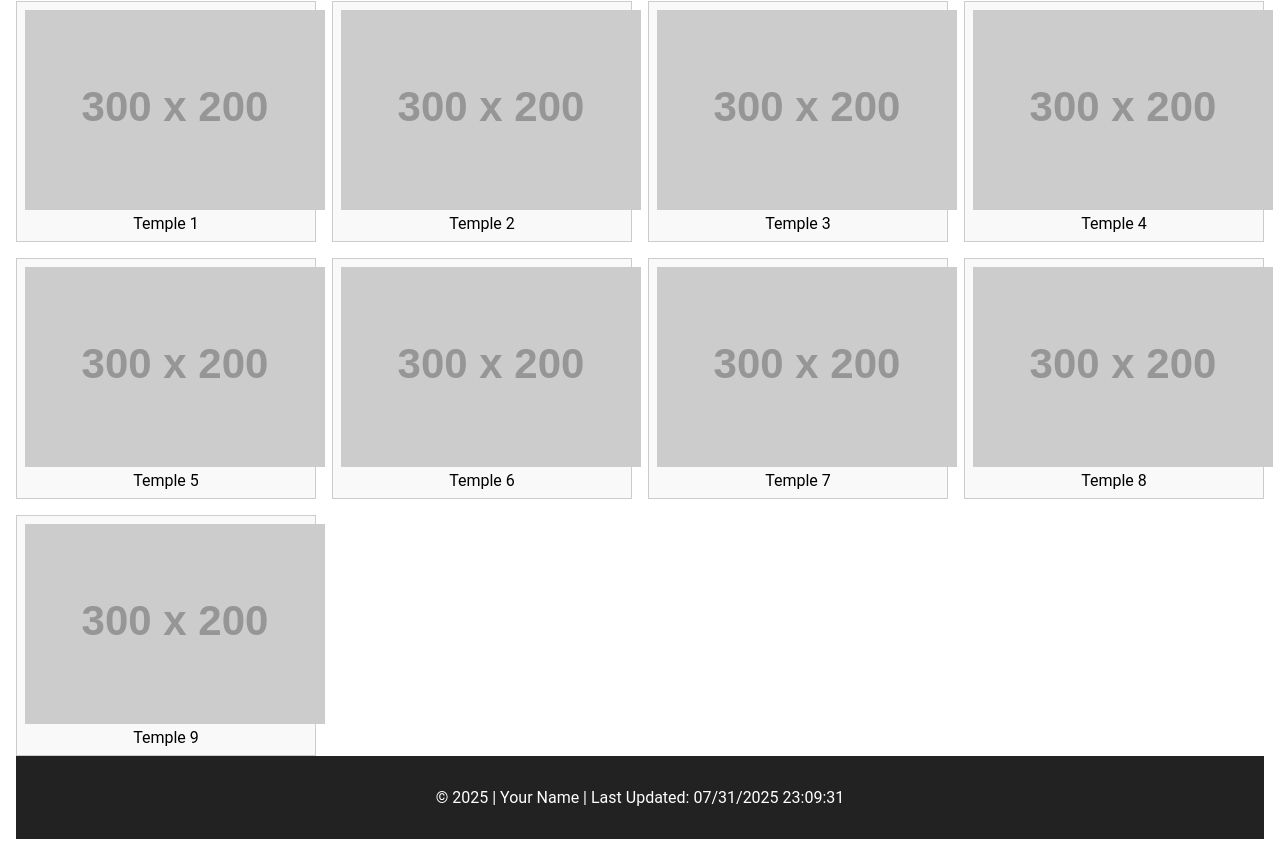
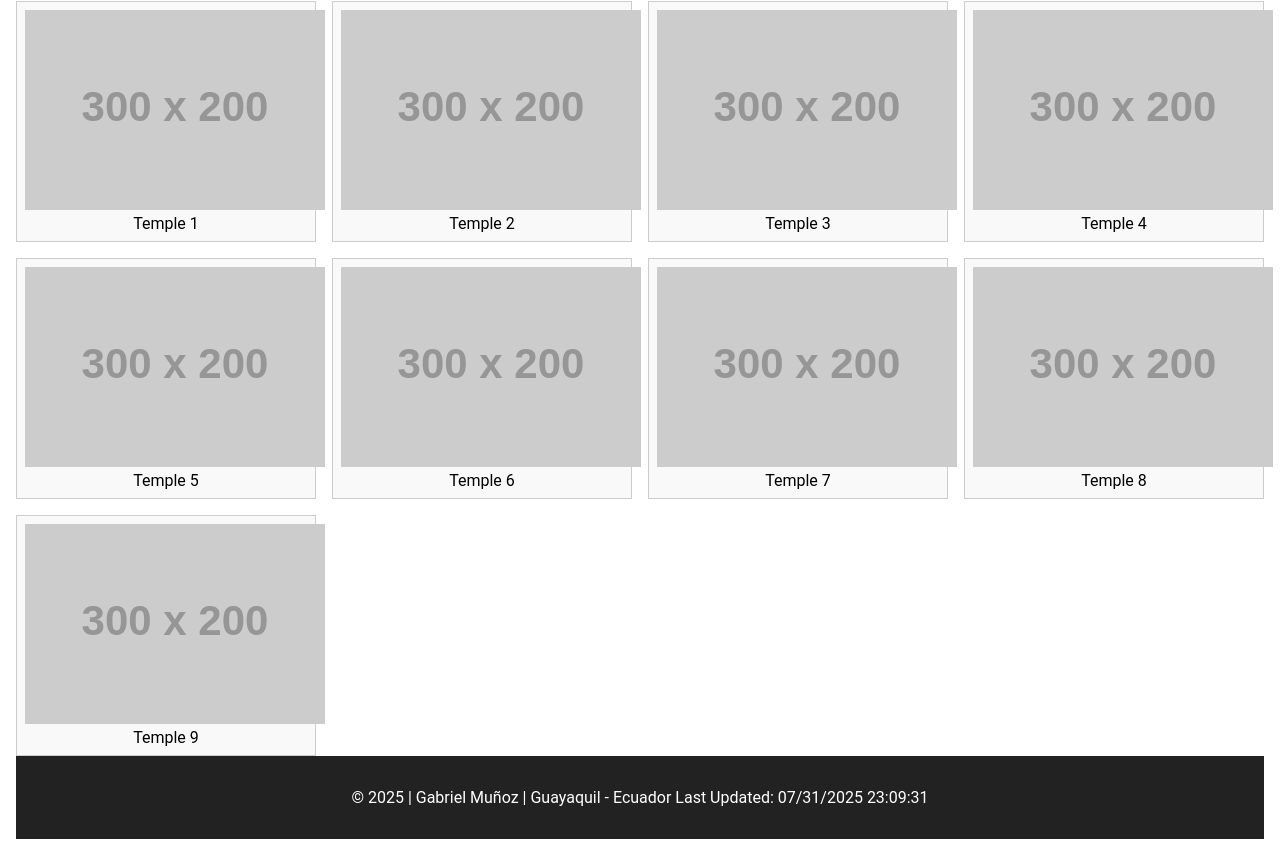
Before and after one commit to gabmunoz27/wdd131, a plain HTML site: page temples.html in a window 1280 px wide. Shown: the part 209-1064 px from the top of the page. Drawn offline with Linux system fonts and the light colour scheme; placeholder pictures from the web are drawn by us.

```diff
--- a/temples.html
+++ b/temples.html
@@ -63,7 +63,7 @@
 </section>
 
   <footer>
-    <p>&copy; <span id="year"></span> | Your Name | Last Updated: <span id="lastModified"></span></p>
+    <p>&copy; <span id="year"></span> | Gabriel Muñoz | Guayaquil - Ecuador Last Updated: <span id="lastModified"></span></p>
   </footer>
 </body>
 </html>
```
